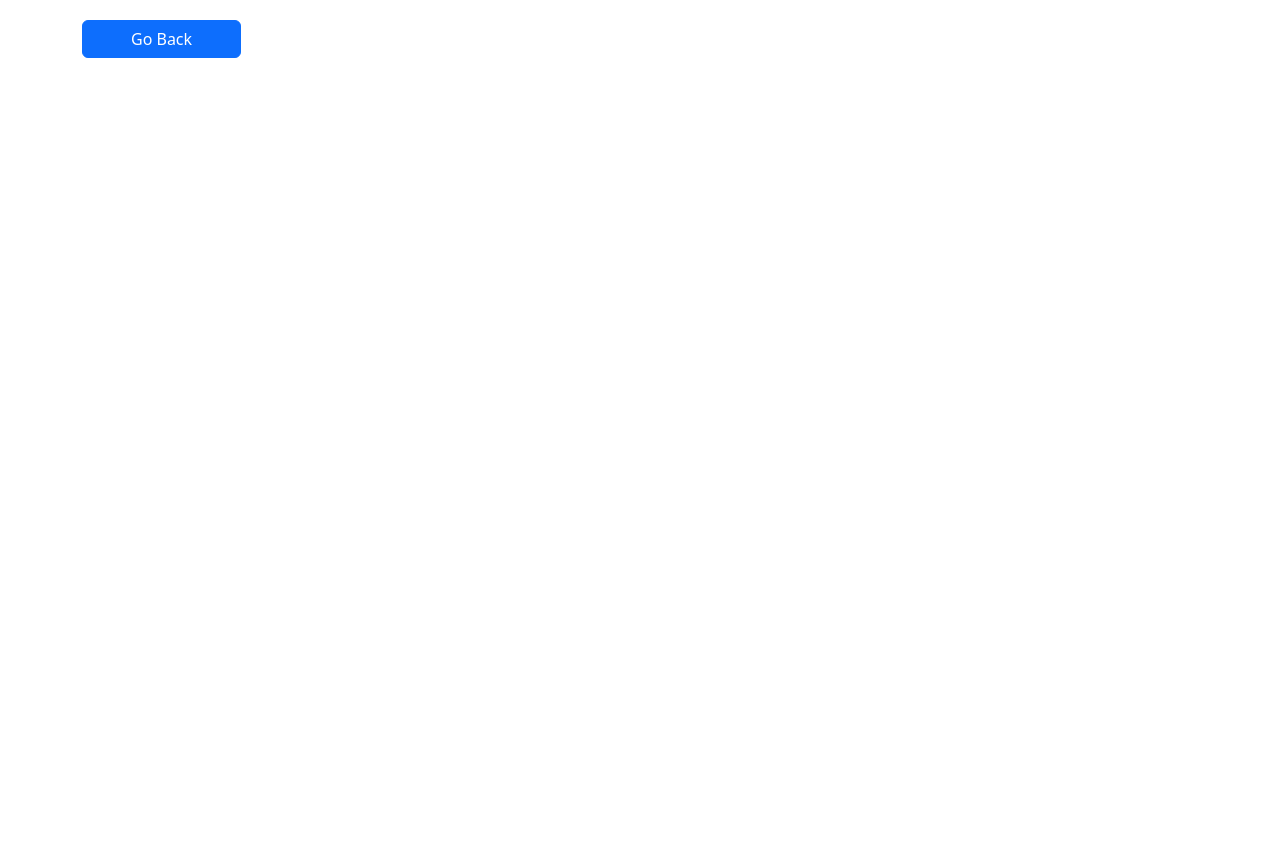
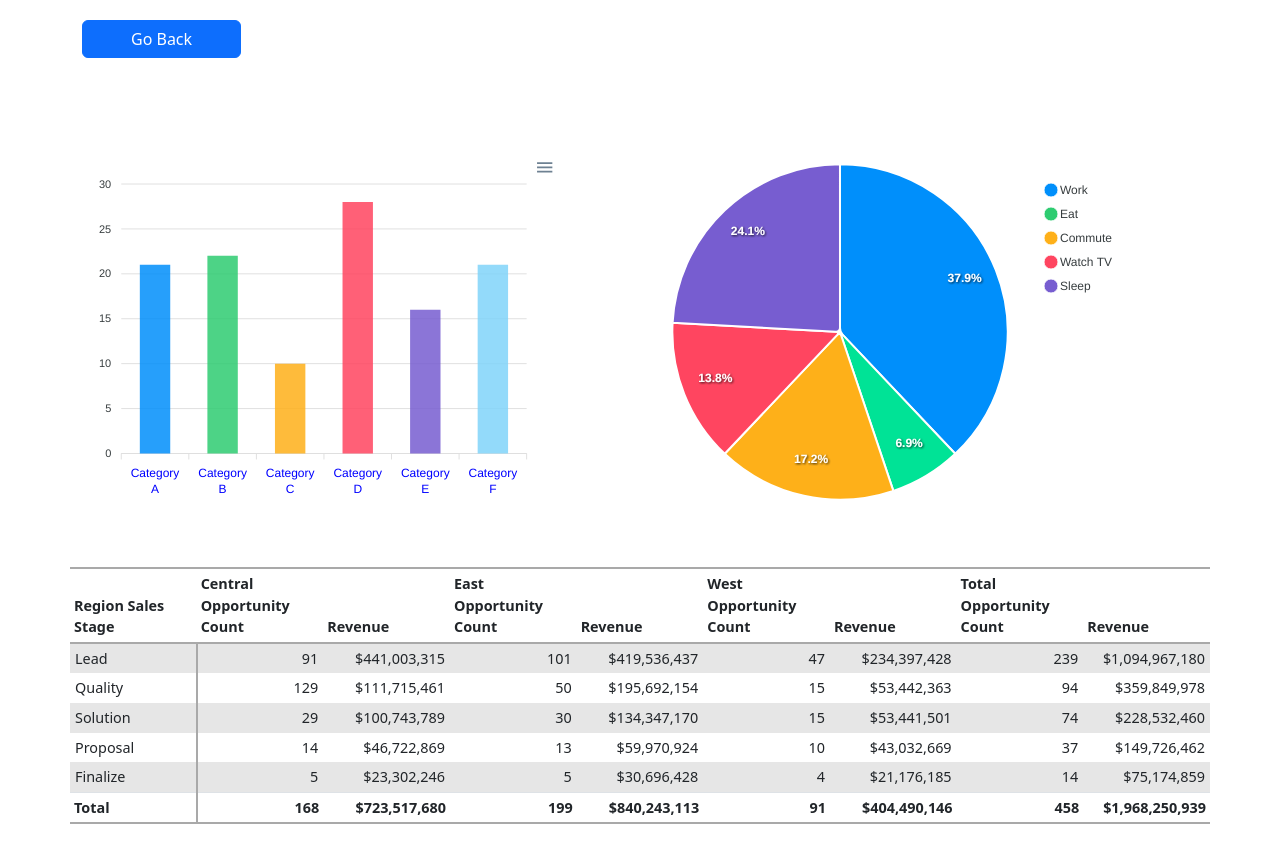
Before and after one commit to CryptoFox2276/pern-stack-student, a React (Create React App) app in the folder client/: page /report in a window 1280 px wide. Shown: the top 862 px of the page. Before the commit the page ends 800 px from the top, so only its background shows below. Built offline with nearby package versions, Linux system fonts and the light colour scheme.

Commit message:
Add report page UI

```diff
--- a/client/src/components/ReportPage.js
+++ b/client/src/components/ReportPage.js
@@ -1,16 +1,214 @@
 import React, { Fragment, useEffect } from "react";
 import { Link } from "react-router-dom";
 import { Button } from "react-bootstrap";
+import ApexCharts from 'apexcharts';
+import Table from 'react-bootstrap/Table';
 
 const ReportPage = () => {
-    useEffect(()=>{
+    useEffect(() => {
         document.title = "Report | MOCA";
-    },[]);
+    }, []);
+
+    var bar_chart_options = {
+        series: [{ data: [21, 22, 10, 28, 16, 21] }],
+        chart: {
+            width: 480,
+            height: 350,
+            type: 'bar',
+        },
+        colors: ["#008FFB", "#2ecc71", "#FEB019", "#FF4560", "#775DD0", "#81D4FA"],
+        dataLabels: {
+            enabled: false
+        },
+        legend: {
+            show: false
+        },
+        plotOptions: {
+            bar: {
+                columnWidth: '45%',
+                distributed: true,
+            }
+        },
+        xaxis: {
+            categories: [
+                ['Category', 'A'],
+                ['Category', 'B'],
+                ['Category', 'C'],
+                ['Category', 'D'],
+                ['Category', 'E'],
+                ['Category', 'F'],
+            ],
+            labels: {
+                style: {
+                    colors: "blue",
+                    fontSize: '12px'
+                }
+            }
+        }
+    };
+
+    useEffect(() => {
+        var chart = new ApexCharts(document.querySelector('#bar-chart'), bar_chart_options);
+        chart.render();
+    }, [bar_chart_options]);
+
+    var pie_options = {
+        series: [37.9, 6.9, 17.2, 13.8, 24.1],
+        chart: {
+            width: 480,
+            type: 'pie',
+        },
+        labels: ['Work', 'Eat', 'Commute', 'Watch TV', 'Sleep'],
+        fill: {
+            colors: ["#008FFB", "#00E396", "#FEB019", "#FF4560", "#775DD0"]
+        },
+        colors: ["#008FFB", "#2ecc71", "#FEB019", "#FF4560", "#775DD0"],
+        dataLabels: {
+            style: {
+            }
+        },
+        responsive: [
+            {
+                breakpoint: 330,
+                options: {
+                    chart: {
+                        width: 250,
+                    },
+                    legend: {
+                        show: false,
+                        position: 'bottom'
+                    }
+                }
+            },
+            {
+                breakpoint: 480,
+                options: {
+                    chart: {
+                        width: 340,
+                    },
+                    legend: {
+                        show: false,
+                        position: 'bottom'
+                    },
+                    dataLabels: {
+                        formatter: function (val, opts) {
+                            var lab = opts.w.config.labels[opts.seriesIndex];
+                            return lab + ':' + val + '%';
+                        },
+                        style: {
+                            // colors: ["#008FFB", "#2ecc71", "#FEB019", "#FF4560", "#775DD0", "#81D4FA"]
+                        }
+                    }
+                }
+            }
+        ]
+    };
+
+    useEffect(() => {
+        var chart = new ApexCharts(document.querySelector('#pie-chart'), pie_options);
+        chart.render();
+    }, [pie_options]);
+
     return (
         <Fragment>
             <div className="container individual-page">
-                <div className="pb-1">
+                <div className="pb-5">
                     <Link to="/"><Button color="bg-primary" className="px-5">Go Back</Button></Link>
+                </div>
+                <div className="row pt-5 pb-5">
+                    <div className="col-md-6 col-sm-12">
+                        <div id="bar-chart"></div>
+                    </div>
+                    <div className="col-md-6 col-sm-12">
+                        <div id="pie-chart"></div>
+                    </div>
+                </div>
+                <div className="row pb-5">
+                    <Table striped size="sm">
+                        <thead bordered-0>
+                            <tr>
+                                <th>Region Sales Stage</th>
+                                <th>Central Opportunity Count</th>
+                                <th>Revenue</th>
+                                <th>East Opportunity Count</th>
+                                <th>Revenue</th>
+                                <th>West Opportunity Count</th>
+                                <th>Revenue</th>
+                                <th>Total Opportunity Count</th>
+                                <th>Revenue</th>
+                            </tr>
+                        </thead>
+                        <tbody bordered hover>
+                            <tr>
+                                <td className="row-title">Lead</td>
+                                <td className="text-right">91</td>
+                                <td className="text-right">$441,003,315</td>
+                                <td className="text-right">101</td>
+                                <td className="text-right">$419,536,437</td>
+                                <td className="text-right">47</td>
+                                <td className="text-right">$234,397,428</td>
+                                <td className="text-right">239</td>
+                                <td className="text-right">$1,094,967,180</td>
+                            </tr>
+                            <tr>
+                                <td className="row-title">Quality</td>
+                                <td className="text-right">129</td>
+                                <td className="text-right">$111,715,461</td>
+                                <td className="text-right">50</td>
+                                <td className="text-right">$195,692,154</td>
+                                <td className="text-right">15</td>
+                                <td className="text-right">$53,442,363</td>
+                                <td className="text-right">94</td>
+                                <td className="text-right">$359,849,978</td>
+                            </tr>
+                            <tr>
+                                <td className="row-title">Solution</td>
+                                <td className="text-right">29</td>
+                                <td className="text-right">$100,743,789</td>
+                                <td className="text-right">30</td>
+                                <td className="text-right">$134,347,170</td>
+                                <td className="text-right">15</td>
+                                <td className="text-right">$53,441,501</td>
+                                <td className="text-right">74</td>
+                                <td className="text-right">$228,532,460</td>
+                            </tr>
+                            <tr>
+                                <td className="row-title">Proposal</td>
+                                <td className="text-right">14</td>
+                                <td className="text-right">$46,722,869</td>
+                                <td className="text-right">13</td>
+                                <td className="text-right">$59,970,924</td>
+                                <td className="text-right">10</td>
+                                <td className="text-right">$43,032,669</td>
+                                <td className="text-right">37</td>
+                                <td className="text-right">$149,726,462</td>
+                            </tr>
+                            <tr>
+                                <td className="row-title">Finalize</td>
+                                <td className="text-right">5</td>
+                                <td className="text-right">$23,302,246</td>
+                                <td className="text-right">5</td>
+                                <td className="text-right">$30,696,428</td>
+                                <td className="text-right">4</td>
+                                <td className="text-right">$21,176,185</td>
+                                <td className="text-right">14</td>
+                                <td className="text-right">$75,174,859</td>
+                            </tr>
+                        </tbody>
+                        <tfoot>
+                            <tr>
+                                <th className="row-title">Total</th>
+                                <th className="text-right">168</th>
+                                <th className="text-right">$723,517,680</th>
+                                <th className="text-right">199</th>
+                                <th className="text-right">$840,243,113</th>
+                                <th className="text-right">91</th>
+                                <th className="text-right">$404,490,146</th>
+                                <th className="text-right">458</th>
+                                <th className="text-right">$1,968,250,939</th>
+                            </tr>
+                        </tfoot>
+                    </Table>
                 </div>
             </div>
         </Fragment>
--- a/client/src/index.css
+++ b/client/src/index.css
@@ -111,3 +111,45 @@ code {
     width: 100%;
   }
 }
+table thead {
+  border-top: 2px solid darkgray !important;
+  border-bottom: 2px solid darkgray !important;
+}
+table tfoot {
+  border-bottom: 2px solid darkgray !important;
+}
+table thead tr th {
+  border-bottom: 2px solid darkgray !important;
+}
+table tbody {
+  border-top: 2px solid darkgray !important;
+}
+table thead th{
+  max-width: 11% !important;
+  width: 100%;
+  text-align: left;
+  font-size: 0.9rem;
+}
+table tfoot th {
+  max-width: 11% !important;
+  width: 100%;
+  text-align: left;
+  font-size: 0.9rem;
+}
+table tbody tr {
+  border: none;
+  border-bottom: 0px solid;
+  border-top: 0px solid;
+}
+table tbody tr td {
+  max-width: 11% !important;
+  width: 100%;
+  padding-left: 5px !important;
+  padding-right: 5px !important;
+  font-size: 0.9rem;
+  border-bottom: 0px solid !important;
+  border-top: 0px solid !important;
+}
+table .row-title {
+  border-right: 2px solid darkgray !important;
+}
```
